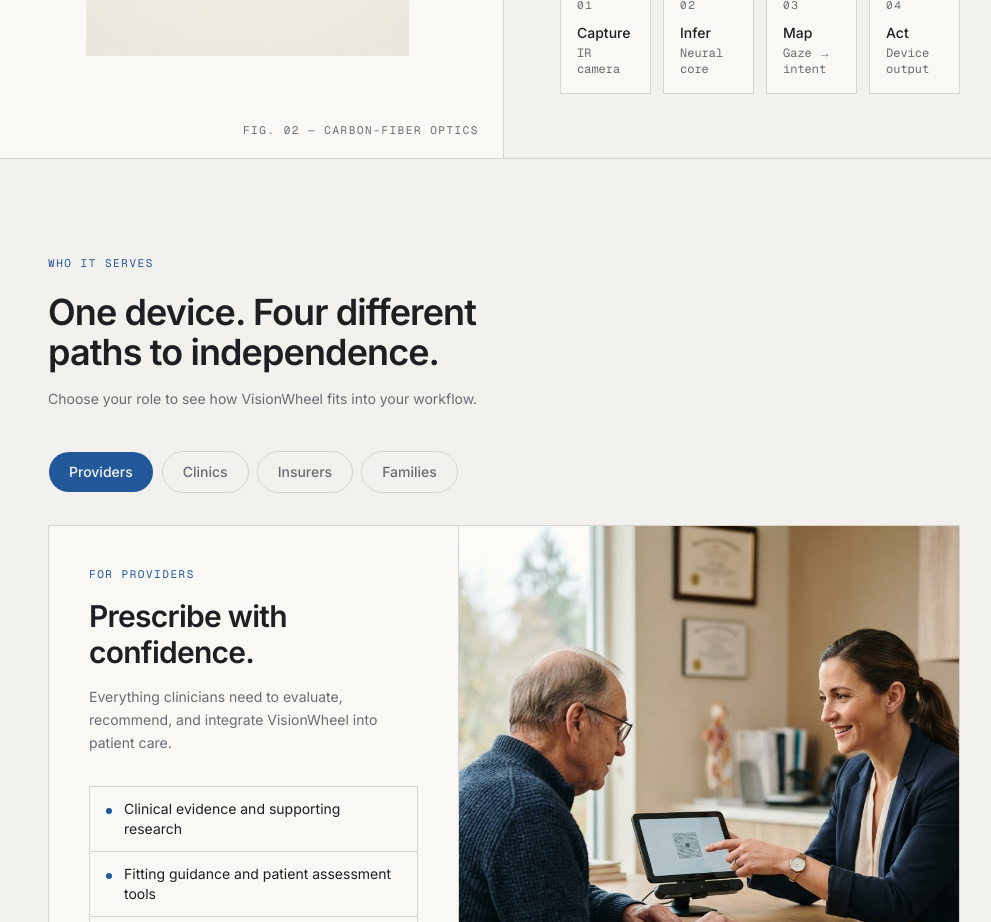
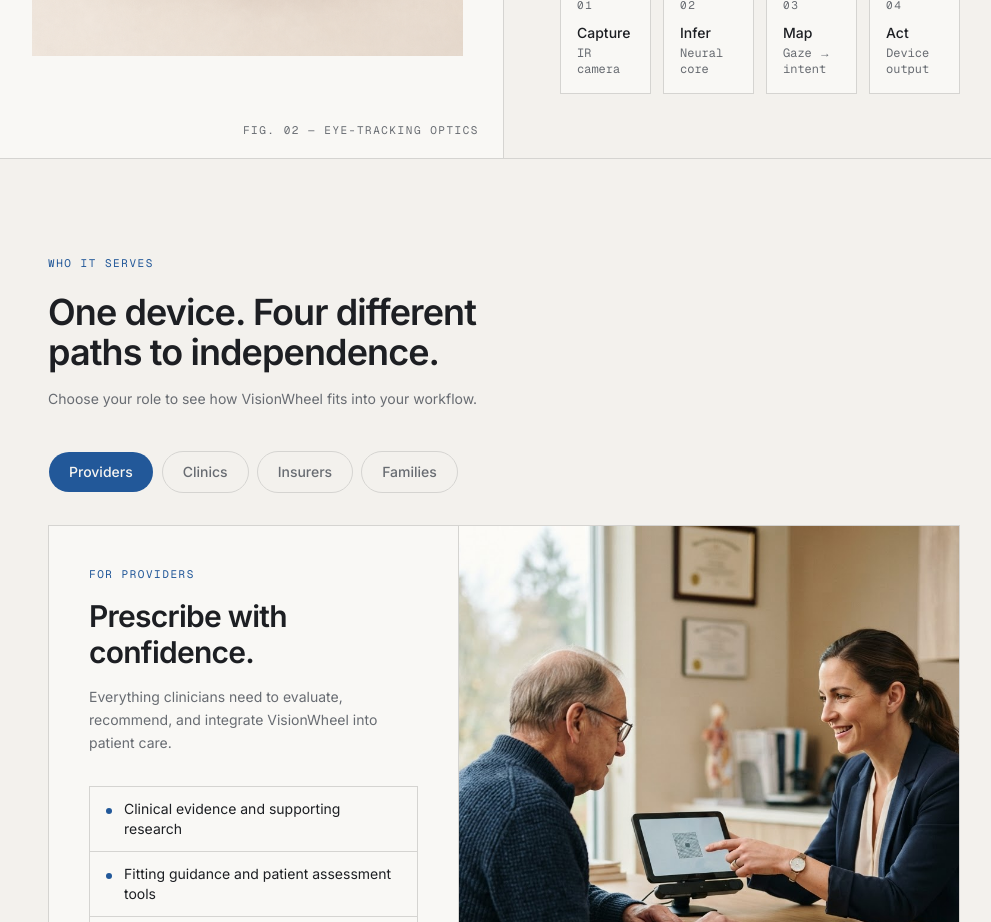
Before and after one commit to aravmehta20/visiontech-website-gi, a Next.js app: page / in a window 1280 px wide. Shown: the part 1980-2902 px from the top of the page, without its empty margins (264-1255 px from the left). Built offline with nearby package versions, Linux system fonts and the light colour scheme.

Commit message:
feat: update architecture component and visionwheel-glasses image description
Updated image alt text and component text to reflect new prototype details

Co-authored-by: Arav Mehta <198018971+aravmehta20@users.noreply.github.com>

```diff
--- a/components/architecture.tsx
+++ b/components/architecture.tsx
@@ -17,14 +17,14 @@ export function Architecture() {
           <Reveal className="relative aspect-[4/3] w-full max-w-md">
             <Image
               src="/visionwheel-glasses.png"
-              alt="VisionWheel carbon-fiber eye-tracking glasses with integrated infrared sensors on a porcelain background"
+              alt="VisionWheel eye-tracking glasses prototype with dual optical sensors and integrated wiring on a porcelain background"
               fill
               className="object-contain"
               sizes="(max-width: 1024px) 90vw, 45vw"
             />
           </Reveal>
           <span className="eyebrow absolute bottom-5 right-6 text-muted-foreground">
-            Fig. 02 — Carbon-fiber optics
+            Fig. 02 — Eye-tracking optics
           </span>
         </div>
 
```
Also changed, not shown: public/visionwheel-glasses.png.
